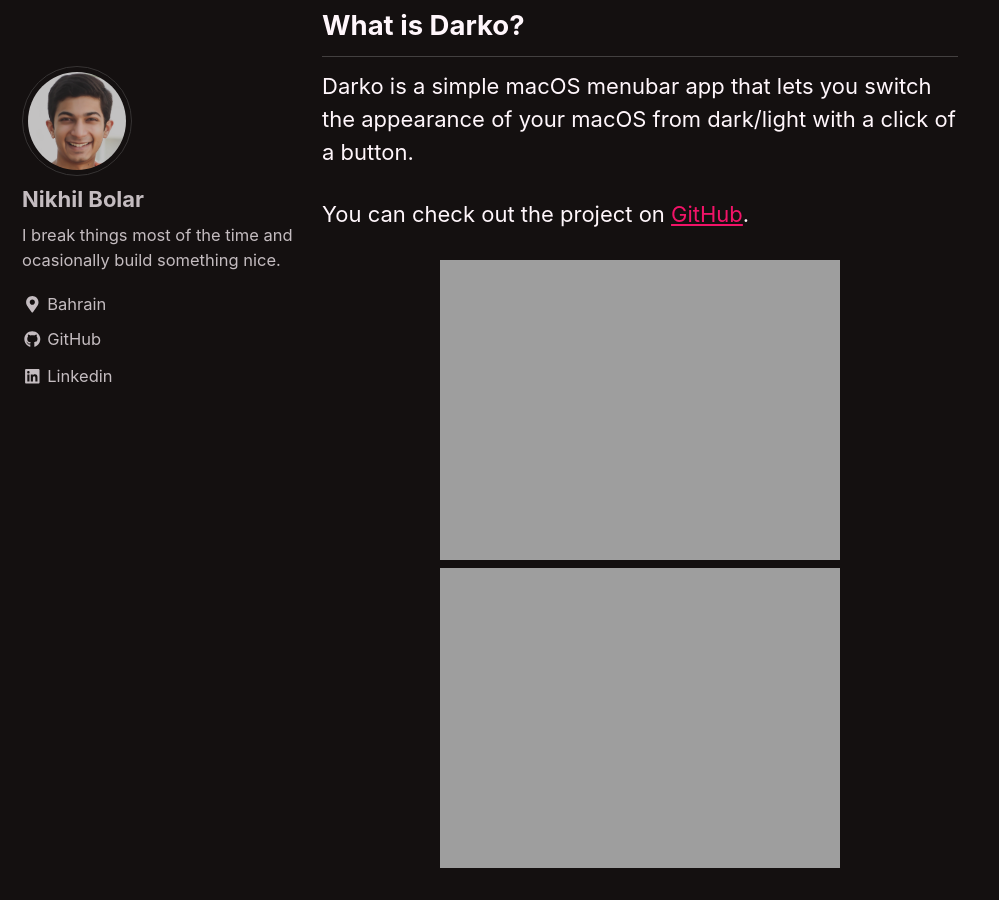
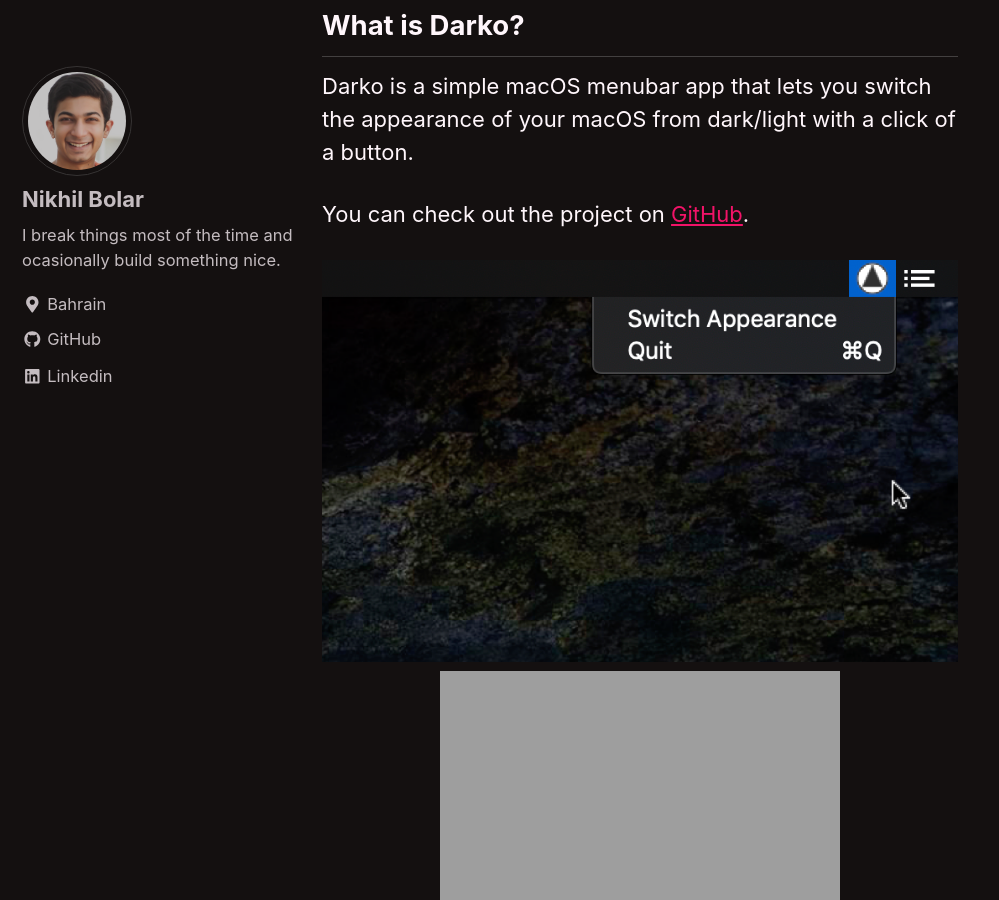
Before and after one commit to nbolar/nbolar.github.io, a Jekyll site: the page built from _posts/2019-04-01-darko.md, in a window 1280 px wide and 900 px high, scrolled down 665 px. Shown: the whole window, without its empty margins (0-999 px from the left). Built offline with Jekyll 4.4.1, drawn with Linux system fonts in a browser that asks for light colours; cached includes are drawn as plain includes.

Commit message:
Update 2019-04-01-darko.md

```diff
--- a/_posts/2019-04-01-darko.md
+++ b/_posts/2019-04-01-darko.md
@@ -14,6 +14,6 @@
 
 You can check out the project on [GitHub](https://github.com/nbolar/Darko).
 
-<div style="width:image width px; font-size:80%; text-align:center;"><img src="{{ site.url }}{{ site.baseurl }}/images/darko_screenshot.mov" alt="Darko" width="width" height="height" style="padding-bottom:0.5em;" /></div>
+<div style="width:image width px; font-size:80%; text-align:center;"><img src="{{ site.url }}{{ site.baseurl }}/images/darko_screenshot.png" alt="Darko" width="width" height="height" style="padding-bottom:0.5em;" /></div>
 
 <div style="width:image width px; font-size:80%; text-align:center;"><img src="{{ site.url }}{{ site.baseurl }}/images/darko_gif.mov" alt="Darko" width="width" height="height" style="padding-bottom:0.5em;" /></div>
```
